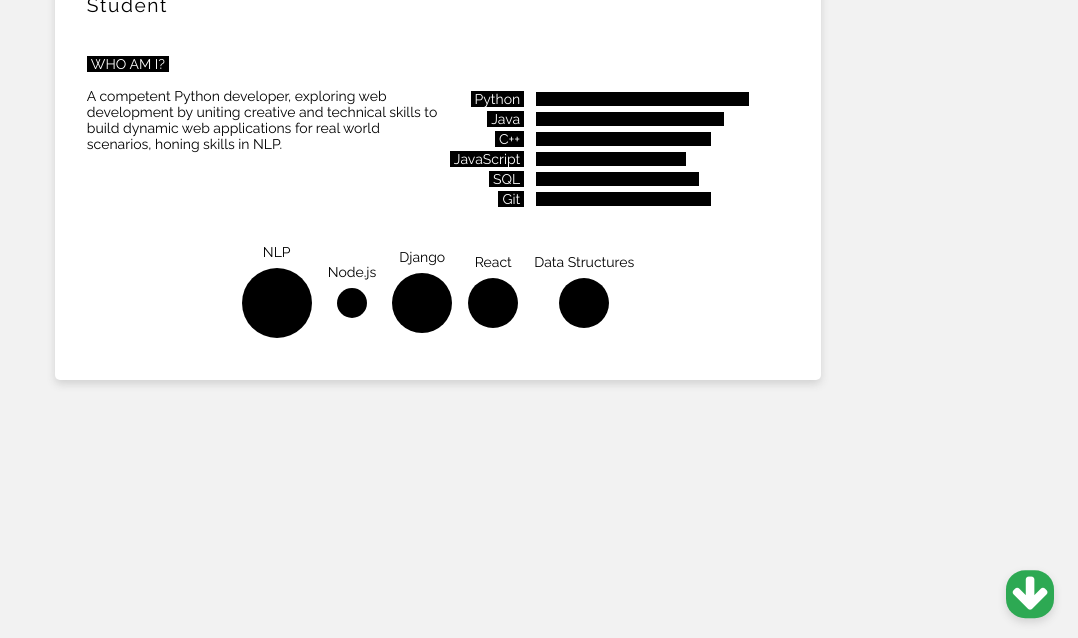
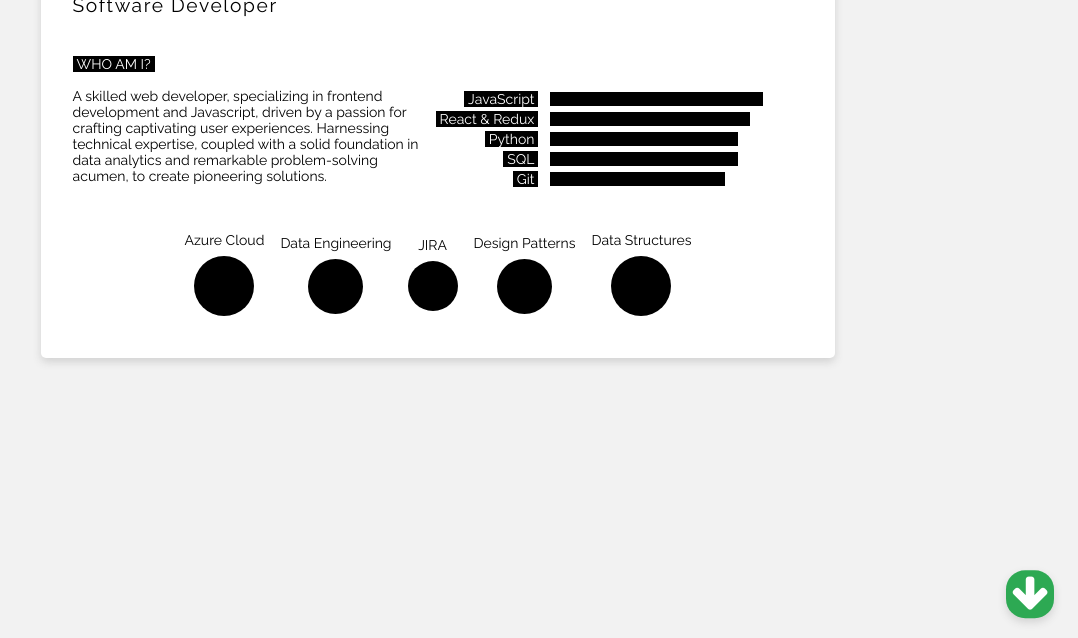
Before and after one commit to akhil-saxena/akhil-saxena.github.io, a plain HTML site: page index.html in a window 1280 px wide. Shown: the part 162-800 px from the top of the page, without its empty margins (202-1280 px from the left). Drawn offline with Linux system fonts and the light colour scheme.

Commit message:
Updated Resume for 2023

```diff
--- a/index.html
+++ b/index.html
@@ -4,7 +4,7 @@
     <meta charset="UTF-8">
     <meta name="viewport" content="width=device-width, initial-scale=1.0">
     <meta http-equiv="X-UA-Compatible" content="ie=edge">
-    <title>Resume 2022</title>
+    <title>Akhil Saxena | Resume 2023</title>
     <link rel="stylesheet" type="text/css" href="css/style.css" />
     <link rel="stylesheet" type="text/css" href="css/media.css" />
     <link href="https://stackpath.bootstrapcdn.com/font-awesome/4.7.0/css/font-awesome.min.css" rel="stylesheet" integrity="sha384-wvfXpqpZZVQGK6TAh5PVlGOfQNHSoD2xbE+QkPxCAFlNEevoEH3Sl0sibVcOQVnN" crossorigin="anonymous">
@@ -18,7 +18,7 @@
                 <div class="heading">
                     <h1 class="name">Akhil</h1>
                     <h1 class="name">Saxena</h1>
-                    <h3 class="position">Student</h3>
+                    <h3 class="position">Software Developer</h3>
                 </div>
                 <div class="contact">
                     <div class="contact-column">
@@ -64,30 +64,26 @@
             <section class="intro">
                 <div class="about">
                     <div class="sub-heading">Who Am I?</div>
-                    <p class="about-text">A competent Python developer, exploring web development by uniting creative and technical skills to build dynamic web applications for real world scenarios, honing skills in NLP.</p>
+                    <p class="about-text">A skilled web developer, specializing in frontend development and Javascript, driven by a passion for crafting captivating user experiences. Harnessing technical expertise, coupled with a solid foundation in data analytics and remarkable problem-solving acumen, to create pioneering solutions.                     </p>
                 </div>
                 <div class="skills">
                     <table>
                         <tbody>
                             <tr class="skill">
-                                <td class="flex-end"><div class="skill-name">Python</div></td>
+                                <td class="flex-end"><div class="skill-name">JavaScript</div></td>
                                 <td><progress max="100" value="85"></progress></td>
                             </tr>
                             <tr class="skill">
-                                <td class="flex-end"><div class="skill-name">Java</div></td>
+                                <td class="flex-end"><div class="skill-name">React & Redux</div></td>
+                                <td><progress max="100" value="80"></progress></td>
+                            </tr>
+                            <tr class="skill">
+                                <td class="flex-end"><div class="skill-name">Python</div></td>
                                 <td><progress max="100" value="75"></progress></td>
                             </tr>
                             <tr class="skill">
-                                <td class="flex-end"><div class="skill-name">C++</div></td>
-                                <td><progress max="100" value="70"></progress></td>
-                            </tr>
-                            <tr class="skill">
-                                <td class="flex-end"><div class="skill-name">JavaScript</div></td>
-                                <td><progress max="100" value="60"></progress></td>
-                            </tr>
-                            <tr class="skill">
                                 <td class="flex-end"><div class="skill-name">SQL</div></td>
-                                <td><progress max="100" value="65"></progress></td>
+                                <td><progress max="100" value="75"></progress></td>
                             </tr>
                             <tr class="skill">
                                 <td class="flex-end"><div class="skill-name">Git</div></td>
@@ -99,30 +95,30 @@
             </section>
              <section class="other-skills">
                 <div class="node">
-                    <div class="text">NLP</div>
-                    <div style="height: 70px; width: 70px;" class="circle"></div>
-                </div>
-                <div class="node">
-                    <div class="text">Node.js</div>
-                    <div style="height: 30px; width: 30px;" class="circle"></div>
-                </div>
-                <div class="node">
-                    <div class="text">Django</div>
+                    <div class="text">Azure Cloud</div>
                     <div style="height: 60px; width: 60px;" class="circle"></div>
                 </div>
                 <div class="node">
-                    <div class="text">React</div>
+                    <div class="text">Data Engineering</div>
+                    <div style="height: 55px; width: 55px;" class="circle"></div>
+                </div>
+                <div class="node">
+                    <div class="text">JIRA</div>
                     <div style="height: 50px; width: 50px;" class="circle"></div>
                 </div>
                 <div class="node">
+                    <div class="text">Design Patterns</div>
+                    <div style="height: 55px; width: 55px;" class="circle"></div>
+                </div>
+                <div class="node">
                     <div class="text">Data Structures</div>
-                    <div style="height: 50px; width: 50px;" class="circle"></div>
+                    <div style="height: 60px; width: 60px;" class="circle"></div>
                 </div>
             </section>
         </div>
     </div>
     <div class="float-footer">
-        <a href="resume/Akhil_Saxena__Resume__2022.pdf">
+        <a href="resume/Akhil_Saxena__Resume__2023.pdf">
             <i class="icon fa fa-arrow-down" aria-hidden="true"></i>
         </a>
     </div>
```
Also changed, not shown: 1 other file.
